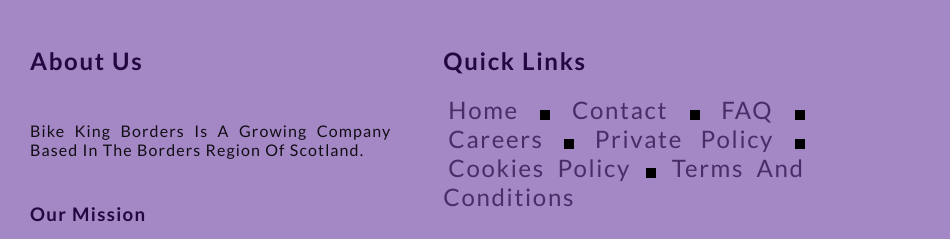
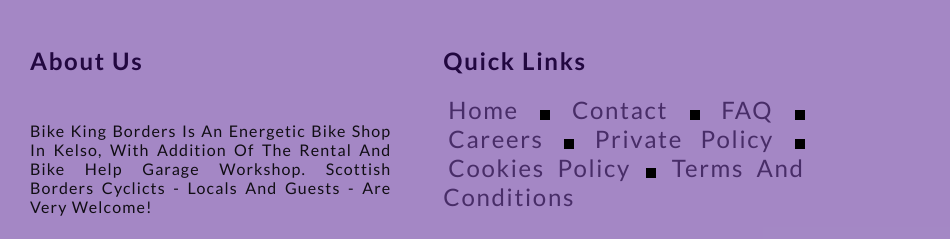
Before and after one commit to kociska/Bike-do-SEO-website-EwaK-EC2062252, a plain HTML site: page index.html in a window 1280 px wide. Shown: the part 4600-4839 px from the top of the page, 0-950 px from the left. Drawn offline with Linux system fonts and the light colour scheme.

Commit message:
index-SEO-aboutDescr

```diff
--- a/index.html
+++ b/index.html
@@ -243,7 +243,7 @@
                 <div class=" flex-container wrapper">
                     <section class="box about" id="about1" >
                         <h2>About Us</h2>
-                        <p>Bike King Borders is a growing company based in the Borders region of Scotland. </p>
+                        <p>Bike King Borders is an energetic bike shop in Kelso, with addition of the rental and bike help garage workshop. Scottish Borders cyclicts - locals and guests - are very welcome!</p>
 
                         <div>
                           <h3>Our Mission</h3>
```
